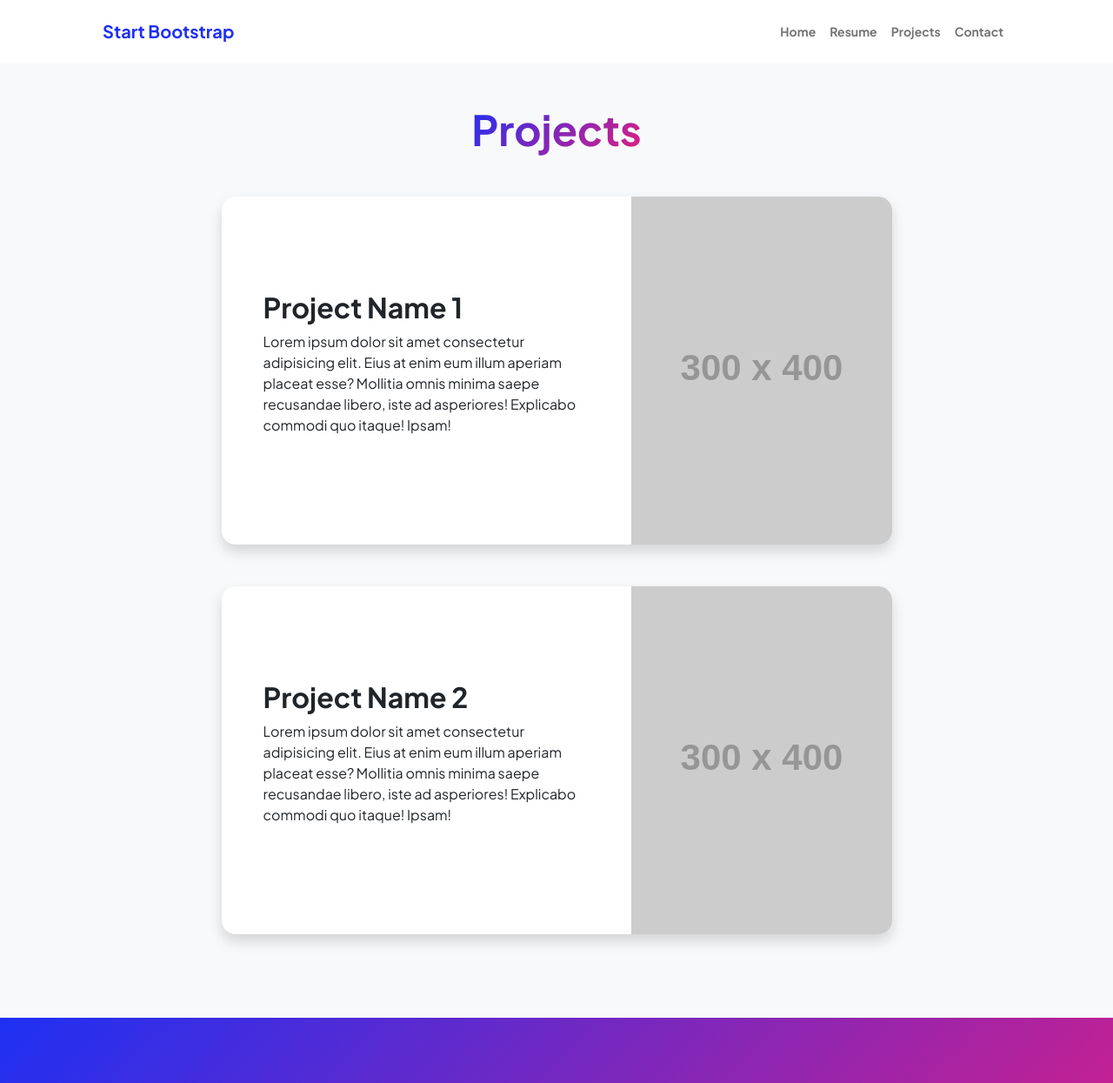
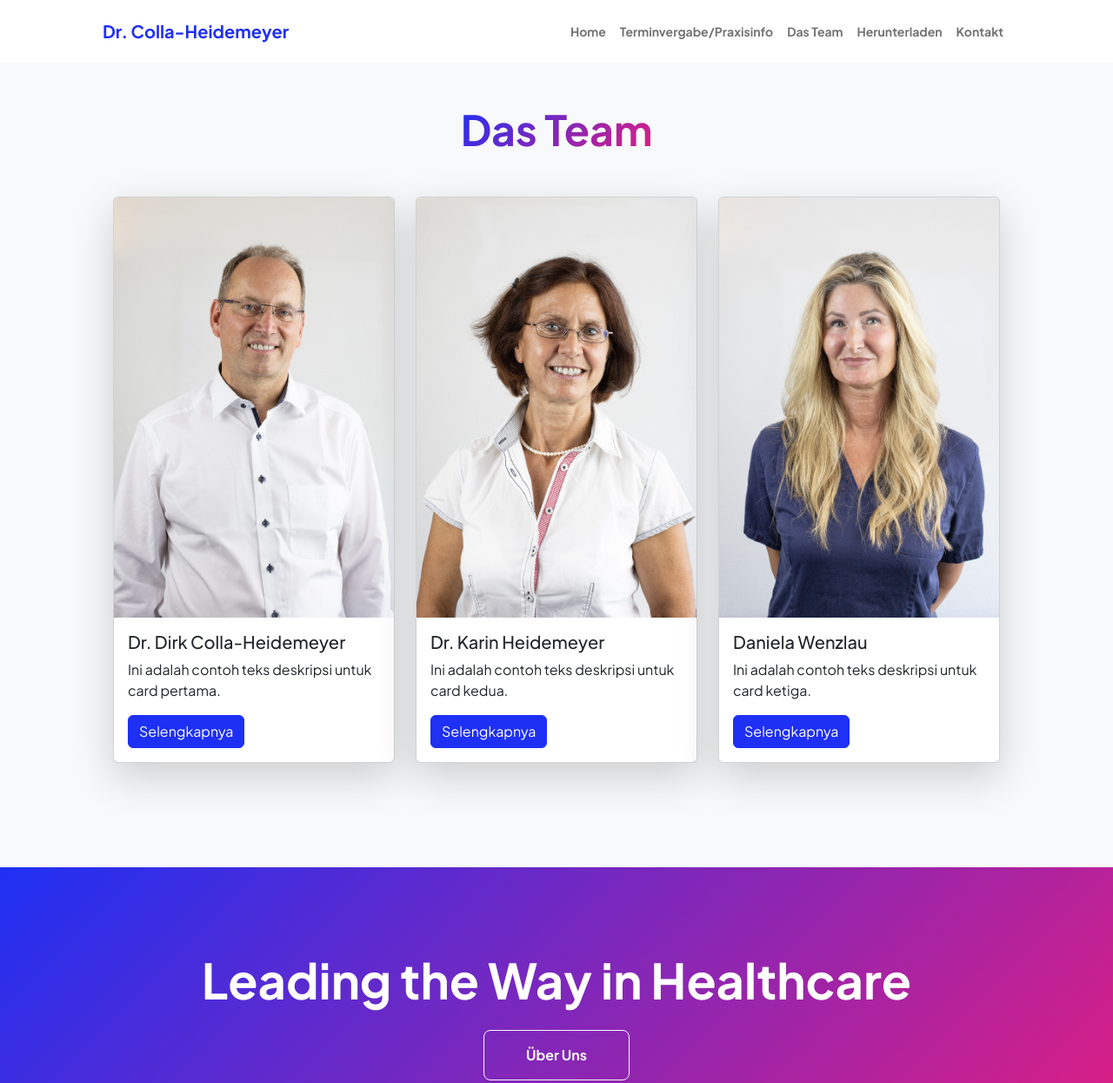
Before and after one commit to nandaBlankon/nandablankon.github.io, a plain HTML site: page projects.html in a window 1280 px wide. Shown: the top 1245 px of the page at 87% size. Drawn offline with nearby package versions, Linux system fonts and the light colour scheme; placeholder pictures from the web are drawn by us.

Commit message:
first commit

```diff
--- a/projects.html
+++ b/projects.html
@@ -2,34 +2,90 @@
 <html lang="en">
     <head>
         <meta charset="utf-8" />
-        <meta name="viewport" content="width=device-width, initial-scale=1, shrink-to-fit=no" />
+        <meta
+            name="viewport"
+            content="width=device-width, initial-scale=1, shrink-to-fit=no"
+        />
         <meta name="description" content="" />
         <meta name="author" content="" />
-        <title>Modern Business - Start Bootstrap Template</title>
+        <title>Dr. Colla-Heidemeyer</title>
         <!-- Favicon-->
         <link rel="icon" type="image/x-icon" href="assets/favicon.ico" />
         <!-- Custom Google font-->
         <link rel="preconnect" href="https://fonts.googleapis.com" />
         <link rel="preconnect" href="https://fonts.gstatic.com" crossorigin />
-        <link href="https://fonts.googleapis.com/css2?family=Plus+Jakarta+Sans:wght@100;200;300;400;500;600;700;800;900&amp;display=swap" rel="stylesheet" />
+        <link
+            href="https://fonts.googleapis.com/css2?family=Plus+Jakarta+Sans:wght@100;200;300;400;500;600;700;800;900&amp;display=swap"
+            rel="stylesheet"
+        />
         <!-- Bootstrap icons-->
-        <link href="https://cdn.jsdelivr.net/npm/bootstrap-icons@1.8.1/font/bootstrap-icons.css" rel="stylesheet" />
+        <link
+            href="https://cdn.jsdelivr.net/npm/bootstrap-icons@1.8.1/font/bootstrap-icons.css"
+            rel="stylesheet"
+        />
         <!-- Core theme CSS (includes Bootstrap)-->
         <link href="css/styles.css" rel="stylesheet" />
+
+        <style>
+            .fixed-size-img {
+                width: 500px; /* Lebar tetap dalam piksel */
+                height: 250px; /* Tinggi tetap dalam piksel */
+                max-width: 100%; /* Membuat gambar responsif */
+                height: auto; /* Menjaga rasio aspek gambar*/
+            }
+        </style>
     </head>
     <body class="d-flex flex-column h-100 bg-light">
         <main class="flex-shrink-0">
             <!-- Navigation-->
             <nav class="navbar navbar-expand-lg navbar-light bg-white py-3">
                 <div class="container px-5">
-                    <a class="navbar-brand" href="index.html"><span class="fw-bolder text-primary">Start Bootstrap</span></a>
-                    <button class="navbar-toggler" type="button" data-bs-toggle="collapse" data-bs-target="#navbarSupportedContent" aria-controls="navbarSupportedContent" aria-expanded="false" aria-label="Toggle navigation"><span class="navbar-toggler-icon"></span></button>
-                    <div class="collapse navbar-collapse" id="navbarSupportedContent">
-                        <ul class="navbar-nav ms-auto mb-2 mb-lg-0 small fw-bolder">
-                            <li class="nav-item"><a class="nav-link" href="index.html">Home</a></li>
-                            <li class="nav-item"><a class="nav-link" href="resume.html">Resume</a></li>
-                            <li class="nav-item"><a class="nav-link" href="projects.html">Projects</a></li>
-                            <li class="nav-item"><a class="nav-link" href="contact.html">Contact</a></li>
+                    <a class="navbar-brand" href="index.html"
+                        ><span class="fw-bolder text-primary"
+                            >Dr. Colla-Heidemeyer</span
+                        ></a
+                    >
+                    <button
+                        class="navbar-toggler"
+                        type="button"
+                        data-bs-toggle="collapse"
+                        data-bs-target="#navbarSupportedContent"
+                        aria-controls="navbarSupportedContent"
+                        aria-expanded="false"
+                        aria-label="Toggle navigation"
+                    >
+                        <span class="navbar-toggler-icon"></span>
+                    </button>
+                    <div
+                        class="collapse navbar-collapse"
+                        id="navbarSupportedContent"
+                    >
+                        <ul
+                            class="navbar-nav ms-auto mb-2 mb-lg-0 small fw-bolder"
+                        >
+                            <li class="nav-item">
+                                <a class="nav-link" href="index.html">Home</a>
+                            </li>
+                            <li class="nav-item">
+                                <a class="nav-link" href="index.html"
+                                    >Terminvergabe/Praxisinfo</a
+                                >
+                            </li>
+                            <li class="nav-item">
+                                <a class="nav-link" href="projects.html"
+                                    >Das Team</a
+                                >
+                            </li>
+                            <li class="nav-item">
+                                <a class="nav-link" href="projects.html"
+                                    >Herunterladen</a
+                                >
+                            </li>
+                            <li class="nav-item">
+                                <a class="nav-link" href="contact.html"
+                                    >Kontakt</a
+                                >
+                            </li>
                         </ul>
                     </div>
                 </div>
@@ -38,31 +94,73 @@
             <section class="py-5">
                 <div class="container px-5 mb-5">
                     <div class="text-center mb-5">
-                        <h1 class="display-5 fw-bolder mb-0"><span class="text-gradient d-inline">Projects</span></h1>
+                        <h1 class="display-5 fw-bolder mb-0">
+                            <span class="text-gradient d-inline">Das Team</span>
+                        </h1>
                     </div>
-                    <div class="row gx-5 justify-content-center">
-                        <div class="col-lg-11 col-xl-9 col-xxl-8">
-                            <!-- Project Card 1-->
-                            <div class="card overflow-hidden shadow rounded-4 border-0 mb-5">
-                                <div class="card-body p-0">
-                                    <div class="d-flex align-items-center">
-                                        <div class="p-5">
-                                            <h2 class="fw-bolder">Project Name 1</h2>
-                                            <p>Lorem ipsum dolor sit amet consectetur adipisicing elit. Eius at enim eum illum aperiam placeat esse? Mollitia omnis minima saepe recusandae libero, iste ad asperiores! Explicabo commodi quo itaque! Ipsam!</p>
-                                        </div>
-                                        <img class="img-fluid" src="https://dummyimage.com/300x400/343a40/6c757d" alt="..." />
+
+                    <div class="container mt-5">
+                        <div class="row">
+                            <div class="col-md-4">
+                                <div class="card shadow-lg mb-4">
+                                    <img
+                                        src="assets/Dr. Dirk Colla-Heidemeyer.jpg"
+                                        class="card-img-top fixed-size-img"
+                                        alt="Sample Image"
+                                    />
+                                    <div class="card-body">
+                                        <h5 class="card-title">
+                                            Dr. Dirk Colla-Heidemeyer
+                                        </h5>
+                                        <p class="card-text">
+                                            Ini adalah contoh teks deskripsi
+                                            untuk card pertama.
+                                        </p>
+                                        <a href="#" class="btn btn-primary"
+                                            >Selengkapnya</a
+                                        >
                                     </div>
                                 </div>
                             </div>
-                            <!-- Project Card 2-->
-                            <div class="card overflow-hidden shadow rounded-4 border-0">
-                                <div class="card-body p-0">
-                                    <div class="d-flex align-items-center">
-                                        <div class="p-5">
-                                            <h2 class="fw-bolder">Project Name 2</h2>
-                                            <p>Lorem ipsum dolor sit amet consectetur adipisicing elit. Eius at enim eum illum aperiam placeat esse? Mollitia omnis minima saepe recusandae libero, iste ad asperiores! Explicabo commodi quo itaque! Ipsam!</p>
-                                        </div>
-                                        <img class="img-fluid" src="https://dummyimage.com/300x400/343a40/6c757d" alt="..." />
+                            <div class="col-md-4">
+                                <div class="card shadow-lg mb-4">
+                                    <img
+                                        src="assets/Dr. Karin Heidemeyer.jpg"
+                                        class="card-img-top"
+                                        alt="Sample Image"
+                                    />
+                                    <div class="card-body">
+                                        <h5 class="card-title">
+                                            Dr. Karin Heidemeyer
+                                        </h5>
+                                        <p class="card-text">
+                                            Ini adalah contoh teks deskripsi
+                                            untuk card kedua.
+                                        </p>
+                                        <a href="#" class="btn btn-primary"
+                                            >Selengkapnya</a
+                                        >
+                                    </div>
+                                </div>
+                            </div>
+                            <div class="col-md-4">
+                                <div class="card shadow-lg mb-4">
+                                    <img
+                                        src="assets/Daniela Wenzlau.jpg"
+                                        class="card-img-top"
+                                        alt="Sample Image"
+                                    />
+                                    <div class="card-body">
+                                        <h5 class="card-title">
+                                            Daniela Wenzlau
+                                        </h5>
+                                        <p class="card-text">
+                                            Ini adalah contoh teks deskripsi
+                                            untuk card ketiga.
+                                        </p>
+                                        <a href="#" class="btn btn-primary"
+                                            >Selengkapnya</a
+                                        >
                                     </div>
                                 </div>
                             </div>
@@ -74,8 +172,14 @@
             <section class="py-5 bg-gradient-primary-to-secondary text-white">
                 <div class="container px-5 my-5">
                     <div class="text-center">
-                        <h2 class="display-4 fw-bolder mb-4">Let's build something together</h2>
-                        <a class="btn btn-outline-light btn-lg px-5 py-3 fs-6 fw-bolder" href="contact.html">Contact me</a>
+                        <h2 class="display-4 fw-bolder mb-4">
+                            Leading the Way in Healthcare
+                        </h2>
+                        <a
+                            class="btn btn-outline-light btn-lg px-5 py-3 fs-6 fw-bolder"
+                            href="contact.html"
+                            >Über Uns</a
+                        >
                     </div>
                 </div>
             </section>
@@ -83,8 +187,14 @@
         <!-- Footer-->
         <footer class="bg-white py-4 mt-auto">
             <div class="container px-5">
-                <div class="row align-items-center justify-content-between flex-column flex-sm-row">
-                    <div class="col-auto"><div class="small m-0">Copyright &copy; Your Website 2023</div></div>
+                <div
+                    class="row align-items-center justify-content-between flex-column flex-sm-row"
+                >
+                    <div class="col-auto">
+                        <div class="small m-0">
+                            Copyright &copy; Praxis Dr. Colla-Heidemeyer 2023
+                        </div>
+                    </div>
                     <div class="col-auto">
                         <a class="small" href="#!">Privacy</a>
                         <span class="mx-1">&middot;</span>
```
Also changed, not shown: index.html (+1 -1 lines), assets/Daniela Wenzlau.jpg (added), assets/Dr. Karin Heidemeyer.jpg (added).
